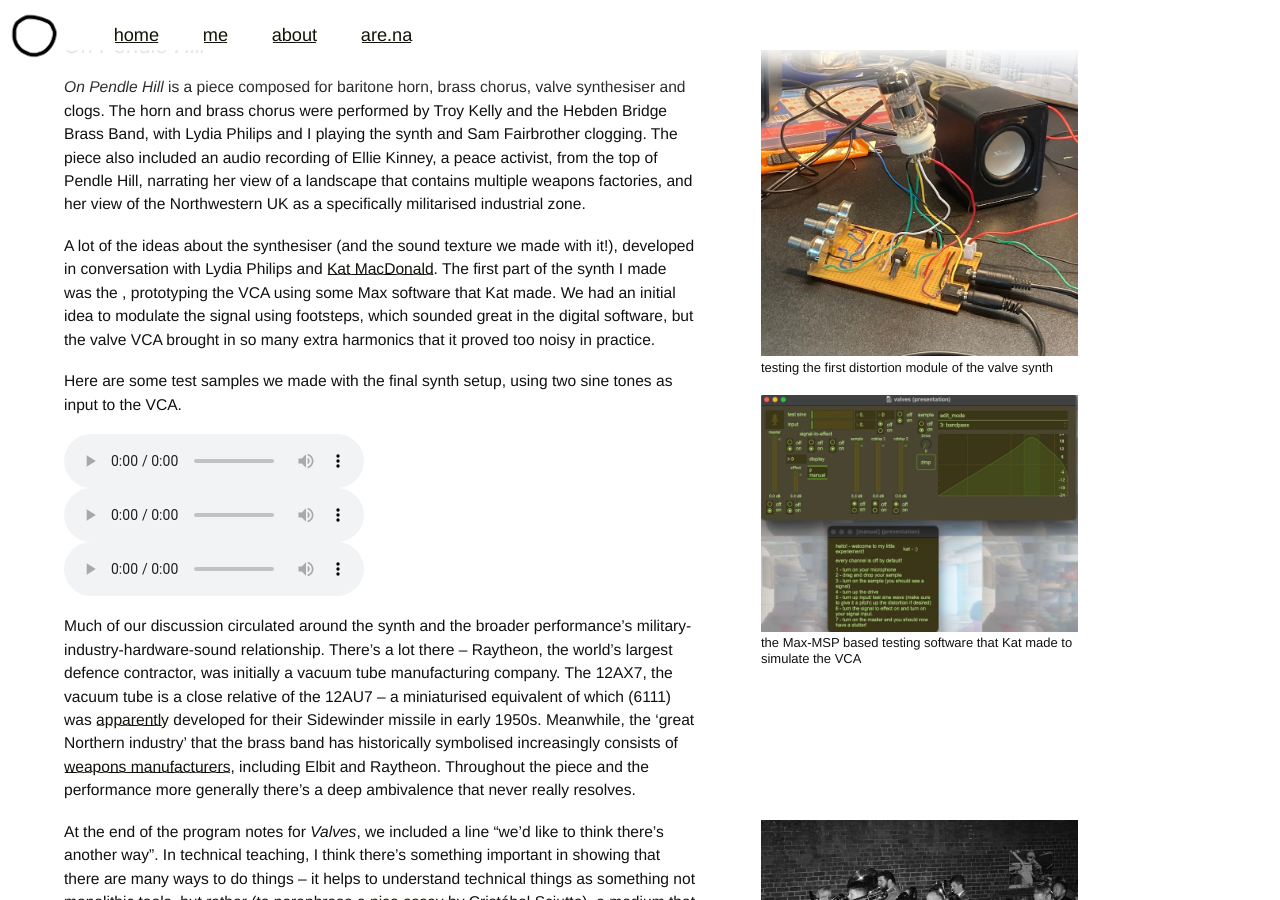
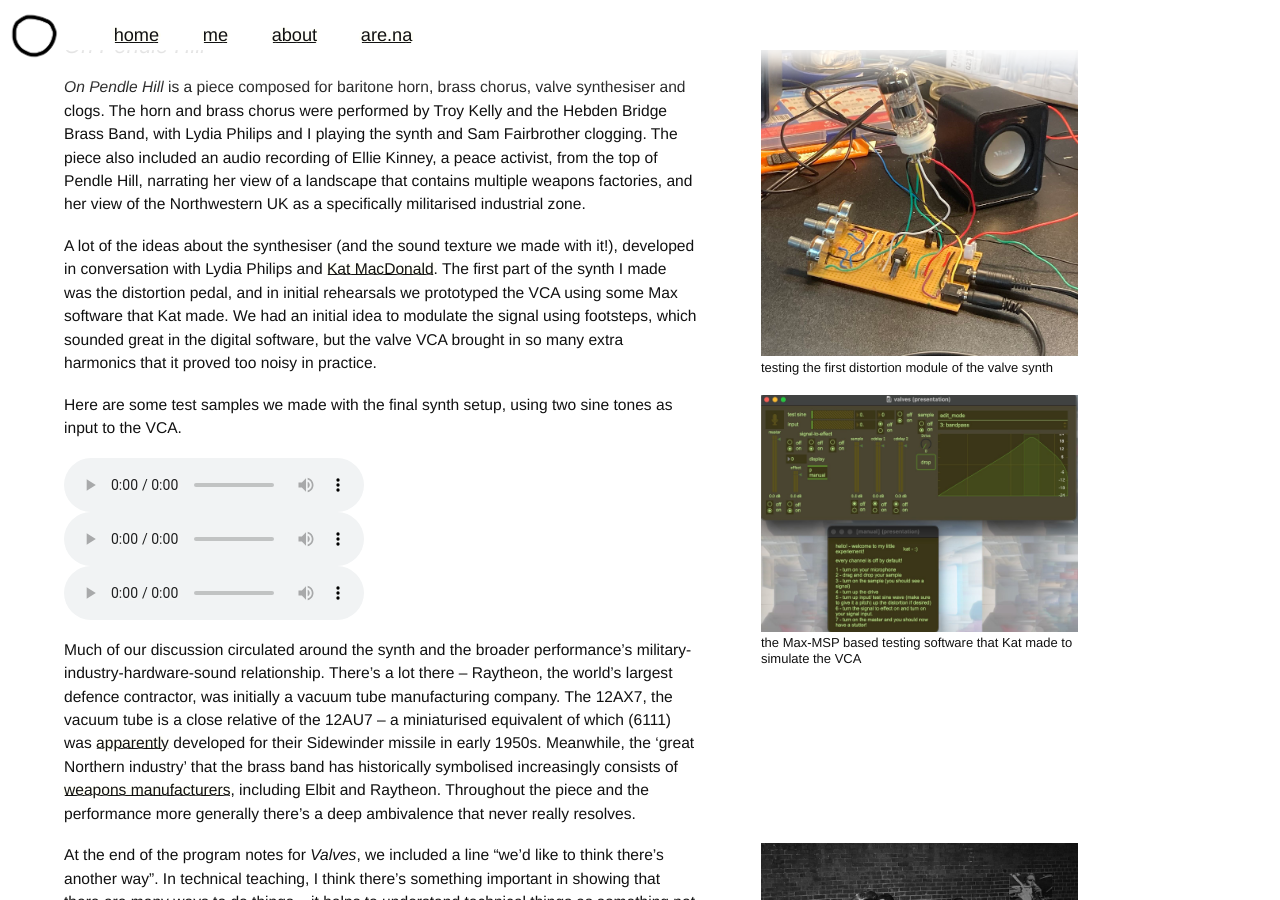
Before and after one commit to agnescameron/blog, a Jekyll site: the page built from _posts/2024-29-12-synths.md, in a window 1280 px wide and 900 px high, scrolled down 1625 px. Built offline with Jekyll 4.4.1, drawn with Linux system fonts in a browser that asks for light colours.

Commit message:
zap address

```diff
--- a/_posts/2024-29-12-synths.md
+++ b/_posts/2024-29-12-synths.md
@@ -54,7 +54,7 @@ The eventual design was based on a design by [Look Mum No Computer](https://www.
 
 *On Pendle Hill* is a piece composed for baritone horn, brass chorus, valve synthesiser and clogs. The horn and brass chorus were performed by Troy Kelly and the Hebden Bridge Brass Band, with Lydia Philips and I playing the synth and Sam Fairbrother clogging. The piece also included an audio recording of Ellie Kinney, a peace activist, from the top of Pendle Hill, narrating her view of a landscape that contains multiple weapons factories, and her view of the Northwestern UK as a specifically militarised industrial zone.
 
-A lot of the ideas about the synthesiser (and the sound texture we made with it!), developed in conversation with Lydia Philips and [Kat MacDonald](https://otherkat.com/). The first part of the synth I made was the , prototyping the VCA using some Max software that Kat made. We had an initial idea to modulate the signal using footsteps, which sounded great in the digital software, but the valve VCA brought in so many extra harmonics that it proved too noisy in practice.
+A lot of the ideas about the synthesiser (and the sound texture we made with it!), developed in conversation with Lydia Philips and [Kat MacDonald](https://otherkat.com/). The first part of the synth I made was the distortion pedal, and in initial rehearsals we prototyped the VCA using some Max software that Kat made. We had an initial idea to modulate the signal using footsteps, which sounded great in the digital software, but the valve VCA brought in so many extra harmonics that it proved too noisy in practice.
 
 <span class="marginnote">
 	<img src="{{ '/img/synths/kat-software.JPG' | prepend: site.baseurl }}" alt="vegetation health"/>the Max-MSP based testing software that Kat made to simulate the VCA
```
Also changed, not shown: _posts/2024-12-12-satellite.md (+1 -1 lines), _posts/2025-01-10-archives.md (added, +16 -0 lines), img/synths/valve-test.jpg.
